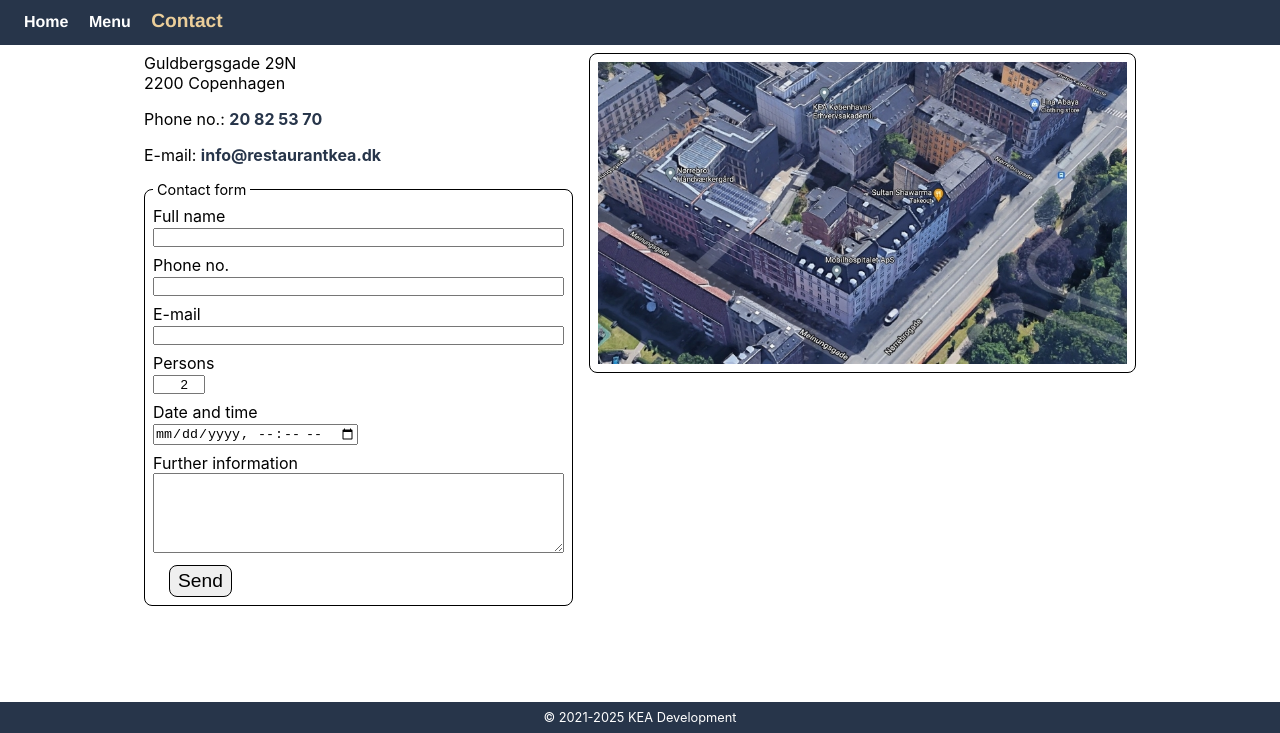
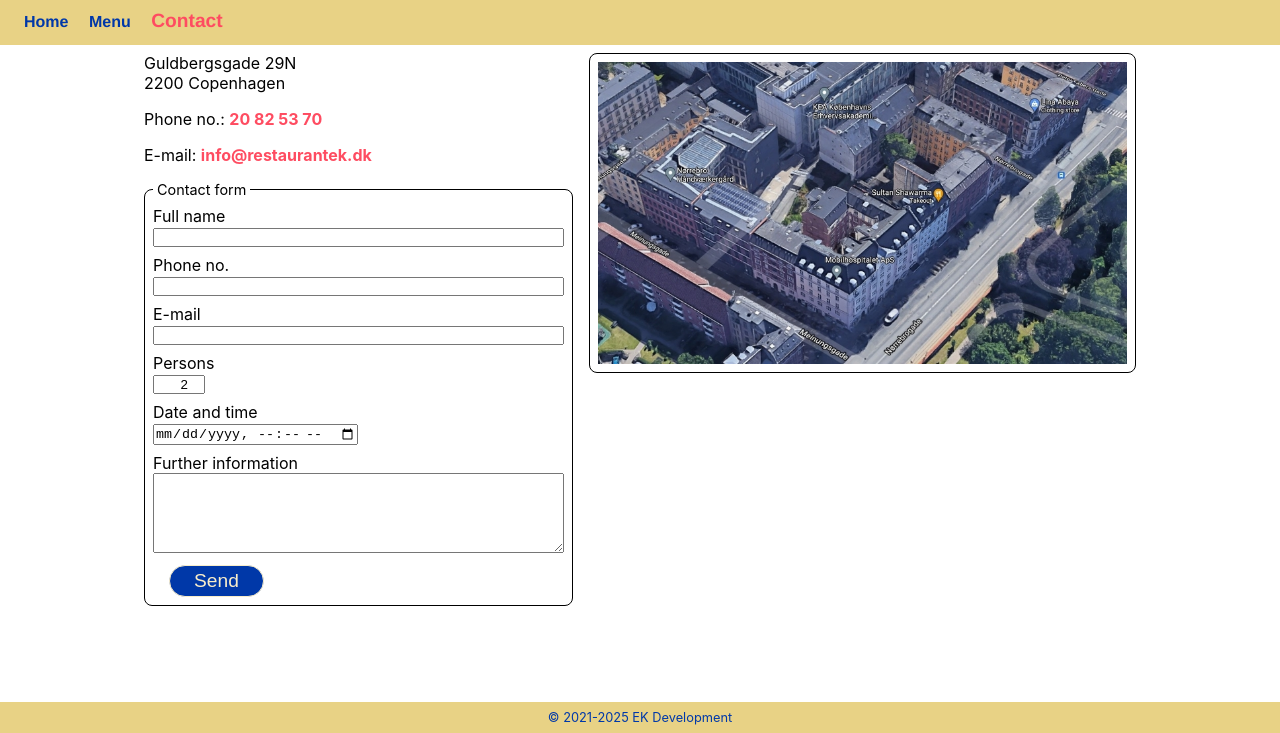
Before and after one commit to arturomorarioja/css_restaurant_solution, a plain HTML site: page contact.htm in a window 1280 px wide. Shown: the part 67-800 px from the top of the page. Drawn offline with Linux system fonts and the light colour scheme.

Commit message:
Restaurant KEA is now Restaurant EK

```diff
--- a/contact.htm
+++ b/contact.htm
@@ -4,12 +4,12 @@
     <meta charset="UTF-8">
     <meta http-equiv="X-UA-Compatible" content="IE=edge">
     <meta name="viewport" content="width=device-width, initial-scale=1.0">
-    <title>Contact | Restaurant KEA</title>
+    <title>Contact | Restaurant EK</title>
     <link rel="stylesheet" href="css/contact.css">
 </head>
 <body>
     <header>
-        <h1>Restaurant KEA</h1>
+        <h1>Restaurant EK</h1>
     </header>
     <nav>
         <ul>
@@ -26,11 +26,11 @@
                     <span>Guldbergsgade 29N</span>
                     <span>2200 Copenhagen</span>
                 </p>
-                <p>Phone no.: <a href="tel:20825370" title="Phone Restaurant KEA">20 82 53 70</a></p>
-                <p>E-mail: <a href="mailto:info@restaurantkea.dk" title="Email Restaurant KEA">info@restaurantkea.dk</a></p>
+                <p>Phone no.: <a href="tel:20825370" title="Phone Restaurant EK">20 82 53 70</a></p>
+                <p>E-mail: <a href="mailto:info@restaurantek.dk" title="Email Restaurant EK">info@restaurantek.dk</a></p>
             </address>
         </section>
-        <form action="mailto:info@restaurantkea.dk" method="POST">
+        <form action="mailto:info@restaurantek.dk" method="POST">
             <fieldset>
                 <legend>Contact form</legend>
                 <div>
@@ -64,7 +64,7 @@
         </form>
     </main>
     <footer>
-        <p>&copy; 2021-2025 KEA Development</p>
+        <p>&copy; 2021-2025 EK Development</p>
     </footer>
 </body>
 </html>
--- a/css/contact.css
+++ b/css/contact.css
@@ -81,9 +81,11 @@ form {
         display: block;
         width: auto;
         margin: 0.5rem 0 0 1rem;
-        padding: 0.25rem 0.5rem;
-        border: thin solid var(--colorMain);
-        border-radius: 0.5rem;
+        padding: 0.25rem 1.5rem;
+        border: thin solid var(--colorBgHeader);
+        border-radius: 1rem;
         font-size: 1.2rem;
+        color: var(--colorBgHeader);
+        background-color: var(--colorHeader);
     }
 }
--- a/css/menu.css
+++ b/css/menu.css
@@ -40,6 +40,8 @@ article > header {
     border-radius: 0.5rem;
     text-indent: 0;
     text-align: center;
+    padding: 0;
+
     @media only screen and (min-width: 600px) {
         text-align: left;
         width: calc(100% - 320px - 3rem);
--- a/css/styles.css
+++ b/css/styles.css
@@ -30,7 +30,7 @@ body {
 
     a {
         text-decoration: none;
-        color: var(--colorBgNav);
+        color: var(--colorLink);
         font-weight: bold;
         &:hover {
             font-size: 1.1rem;
--- a/css/variables.css
+++ b/css/variables.css
@@ -1,13 +1,14 @@
 :root {
     --colorMain: black;
-    --colorHeader: white;
-    --colorList: rgb(177, 62, 54);
-    --colorSelected: rgb(235, 206, 154);
+    --colorHeader: #0038A8;
+    --colorList: #FE4C61;
+    --colorSelected: #FE4C61;
     --colorPrice: floralwhite;
-    --colorBgHeader: rgb(234, 80, 71);
-    --colorBgNav: rgb(39, 53, 74);
+    --colorBgHeader: #F8EDCA;
+    --colorBgNav: #E8D285;
     --colorBgQuote: lightgrey;
-    --colorBgArticle: lightgoldenrodyellow;
+    --colorBgArticle: #F8EDCA;
+    --colorLink: #FE4C61;
 
     /*
         System fonts grouped from https://modernfontstacks.com/
@@ -16,8 +17,8 @@
     /* Neo-Grotesque */
     --fontMain: Inter, Roboto, 'Helvetica Neue', 'Arial Nova', 'Nimbus Sans', Arial, sans-serif;
 
-    /* Handwritten */
-    --fontTitle: 'Segoe Print', 'Bradley Hand', Chilanka, TSCu_Comic, casual, cursive;
+    /* Humanist */
+    --fontTitle: Seravek, 'Gill Sans Nova', Ubuntu, Calibri, 'DejaVu Sans', source-sans-pro, sans-serif;
 
     /* Industrial */
     --fontNav: Bahnschrift, 'DIN Alternate', 'Franklin Gothic Medium', 'Nimbus Sans Narrow', sans-serif-condensed, sans-serif;
```
Also changed, not shown: index.html (+7 -7 lines), menu.htm (+3 -3 lines), img/ek_restaurant.jpg (renamed from img/kea_restaurant.jpg).
